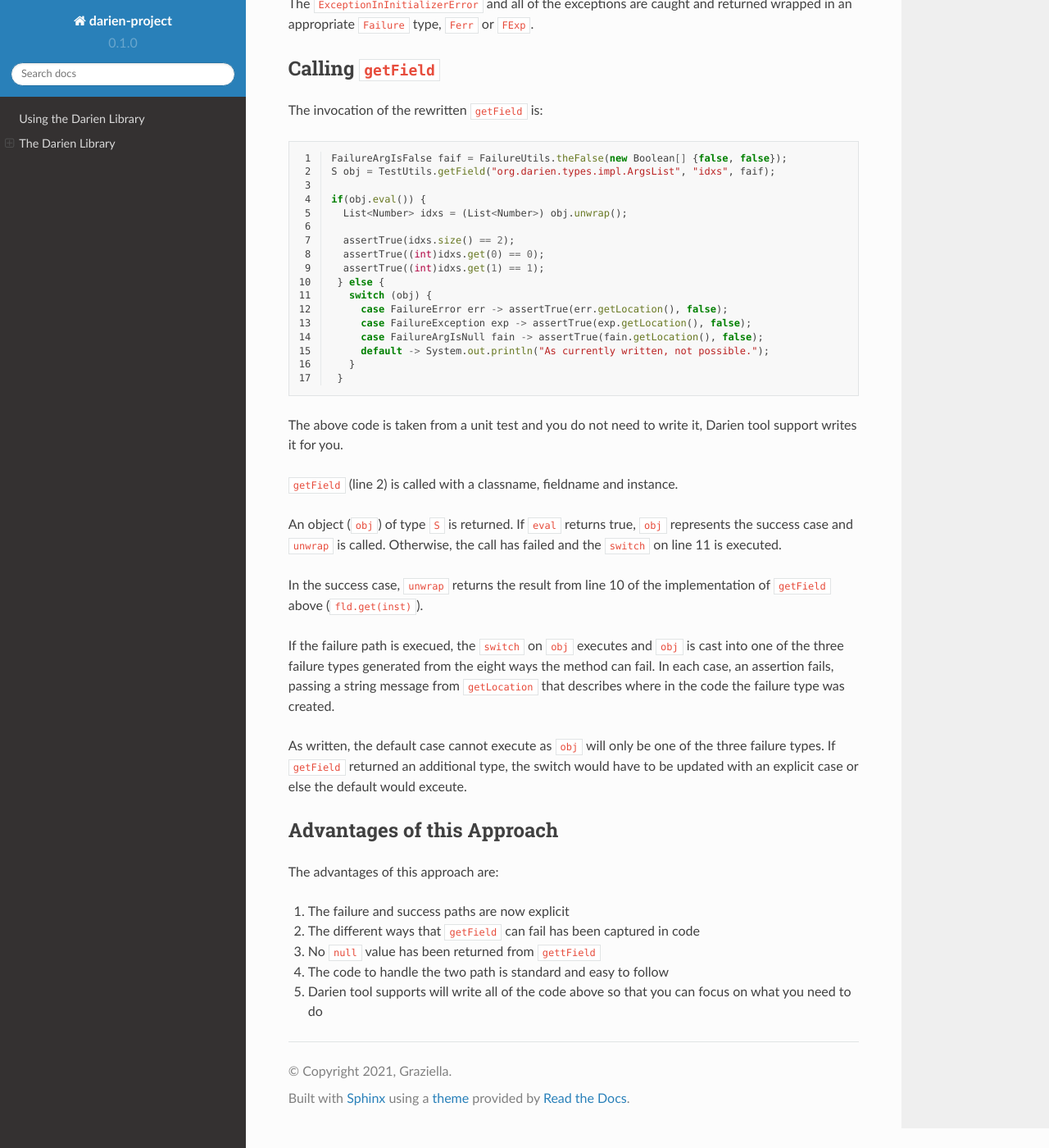
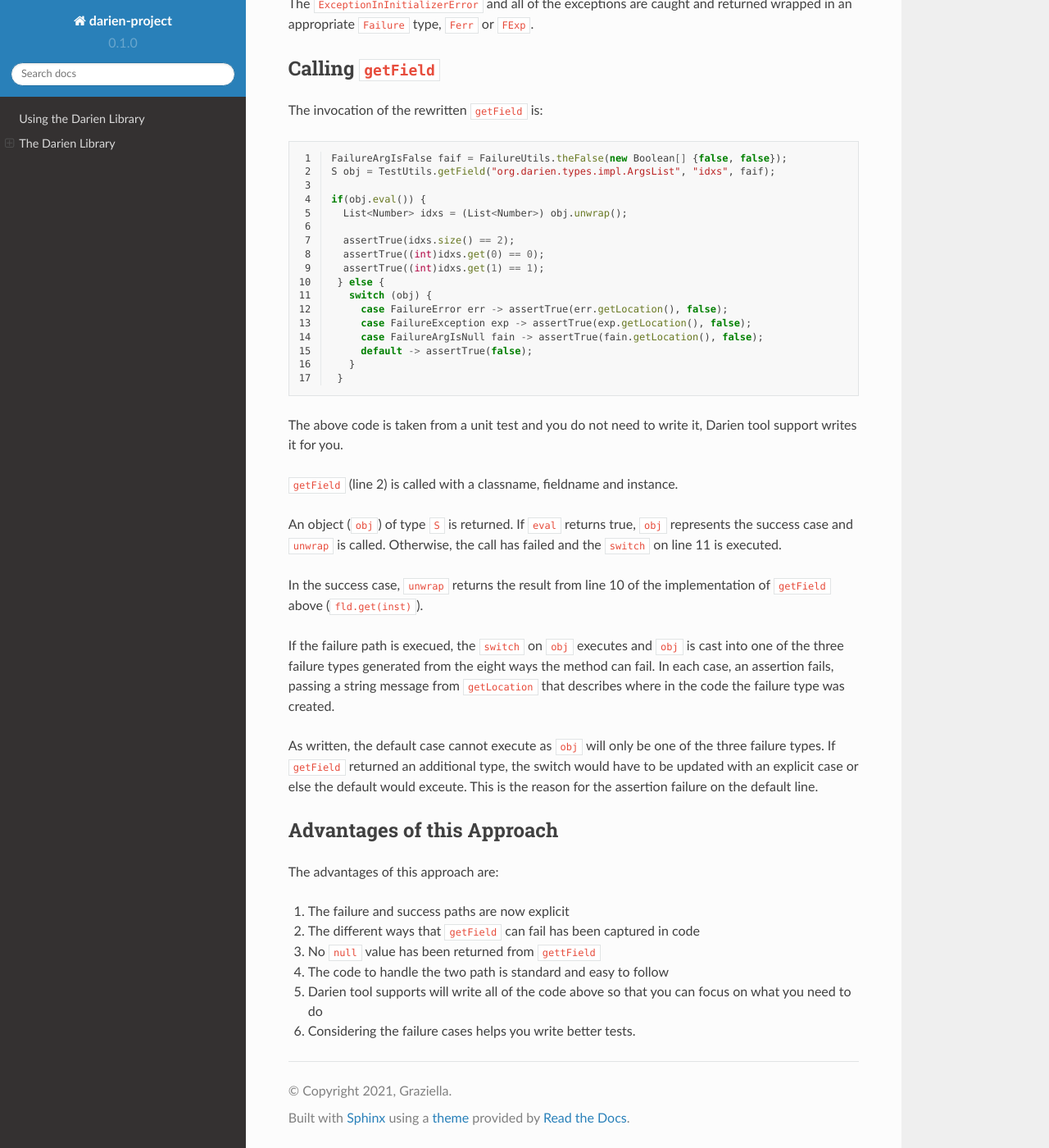
Before and after one commit to jh-evans/readthedocs, a Sphinx documentation site: the page built from docs/source/using.rst, in a window 1280 px wide and 1400 px high, scrolled down 2132 px. Shown: the whole window at 82% size. Built offline with Sphinx 7.4.7 and the Read the Docs theme 2.0.0, drawn with Linux system fonts in a browser that asks for light colours.

Commit message:
Update using.rst

```diff
--- a/docs/source/using.rst
+++ b/docs/source/using.rst
@@ -122,7 +122,7 @@
         case FailureError err -> assertTrue(err.getLocation(), false);
         case FailureException exp -> assertTrue(exp.getLocation(), false);
         case FailureArgIsNull fain -> assertTrue(fain.getLocation(), false);
-        default -> System.out.println("As currently written, not possible.");
+        default -> assertTrue(false);
       }
     }
 
@@ -139,7 +139,7 @@
 fails, passing a string message from ``getLocation`` that describes where in the code the failure type was created.
 
 As written, the default case cannot execute as ``obj`` will only be one of the three failure types. If ``getField`` returned an additional type, the switch would have to be updated with an explicit
-case or else the default would exceute.
+case or else the default would exceute. This is the reason for the assertion failure on the default line.
 
 Advantages of this Approach
 ---------------------------
```
Also changed, not shown: other parts of docs/source/using.rst (+1 -2 lines).
